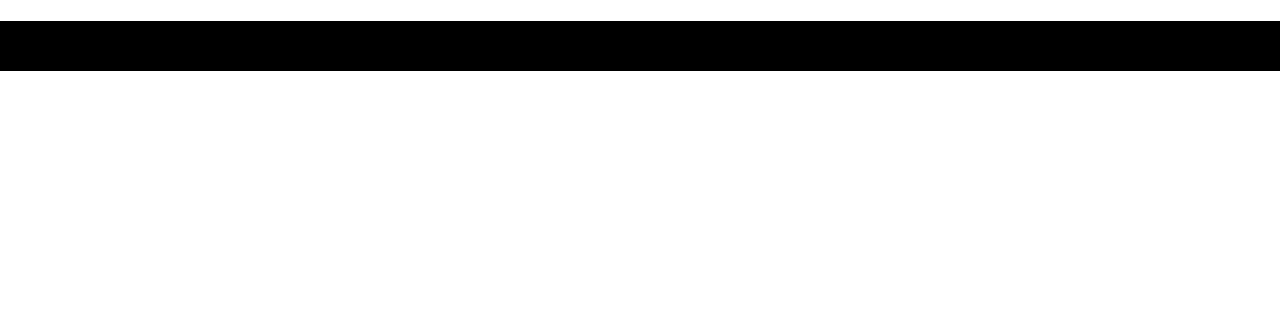
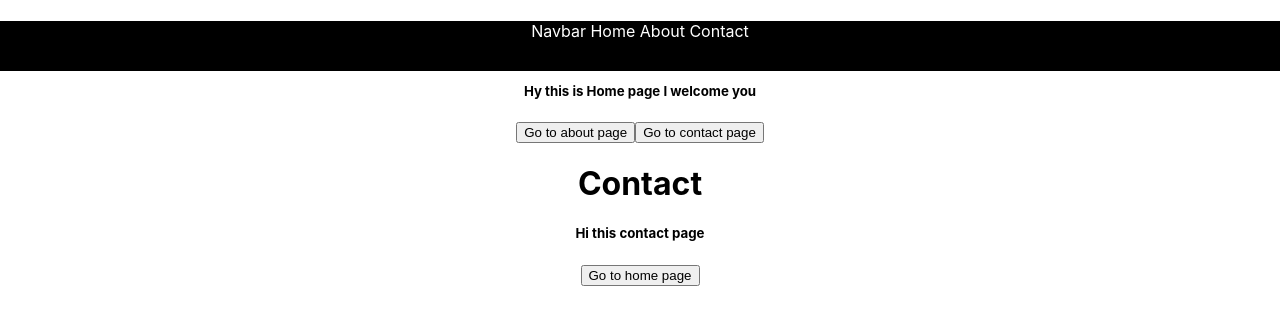
Before and after one commit to Sarfaraz0730/basic-app, a React (Create React App) app: page /contact in a window 1280 px wide. Before the commit this address had no page. Shown: the top 324 px of the page. Built offline with nearby package versions, Linux system fonts and the light colour scheme.

Commit message:
contact page is created

```diff
--- a/src/App.jsx
+++ b/src/App.jsx
@@ -5,6 +5,7 @@
 import Navbar from './components/Navbar';
 import Home from './components/Home';
 import About from './components/About';
+import Contact from './components/Contact';
 
 
 function App() {
@@ -12,10 +13,12 @@
     <div className="App">
       <Navbar/>
       <Home/>
+
       <Routes>
-        <Route path="/home" element={<Home/>}></Route>
+        {/* <Route path="/" element={<Home/>}></Route> */}
         <Route path="/about" element={<About/>} ></Route>
-        {/* <Route path="/AddNewImage" element={<AddNewImage />}></Route> */}
+        <Route  path="/contact" element={<Contact/>} ></Route>
+
       </Routes>
     </div>
   );
--- a/src/components/About.jsx
+++ b/src/components/About.jsx
@@ -6,17 +6,17 @@
 
     const navigate = useNavigate()
     const handleABout = ()=>{
-        navigate("/home")
+        navigate("/")
     }
 
 
   return (
     <div>
-      <h1  onClick={handleABout} >About </h1>
 
 
-      Ea magni reiciendis ipsa, at fuga modi eaque quod perferendis id assumenda, quae repudiandae non asperiores culpa inventore architecto velit illo voluptas autem debitis. Magnam doloribus ratione deserunt saepe. Impedit?
 
+      <h5>Hy this is ABout page</h5>
+      <button onClick={handleABout}>Go to Home page</button>
     </div>
   )
 }
--- /dev/null
+++ b/src/components/Contact.jsx
@@ -0,0 +1,18 @@
+import React from 'react'
+import { Navigate, useNavigate } from 'react-router-dom'
+
+const Contact = () => {
+    const navigate = useNavigate()
+    const handleHome =()=>{
+        navigate("/")
+    }
+  return (
+    <div>
+      <h1>Contact </h1>
+      <h5>Hi this contact page </h5>
+      <button onClick={handleHome} >Go to home page</button>
+    </div>
+  )
+}
+
+export default Contact
--- a/src/components/Home.jsx
+++ b/src/components/Home.jsx
@@ -6,11 +6,16 @@
     const handleClick = ()=>{
         navigate("/about")
     }
+    const contactClick =()=>{
+        navigate("/contact")
+    }
 
   return (
     <div>
-      <h1  onClick={handleClick} >Home</h1>
-
+      <h1  onClick={handleClick} >About pe jao</h1>
+   <h5>Hy this is Home page I welcome you</h5>
+   <button onClick={handleClick}>Go to about page</button>
+   <button onClick={contactClick} > Go to contact page </button>
 
 
     </div>
--- a/src/components/Navbar.jsx
+++ b/src/components/Navbar.jsx
@@ -3,7 +3,7 @@
 export default function Navbar() {
   return (
     <div>
-    <div className='navbar'></div>
+    <div className='navbar'>Navbar Home About Contact </div>
     </div>
   )
 }
--- a/src/components/style.css
+++ b/src/components/style.css
@@ -1,7 +1,7 @@
-.navbar{
-    height:50px;
-    width: 100%;
-    background-color: black;
-
-    position: fixed;
+.navbar {
+  height: 50px;
+  width: 100%;
+  background-color: black;
+  color: #fff;
+  position: fixed;
 }
```
